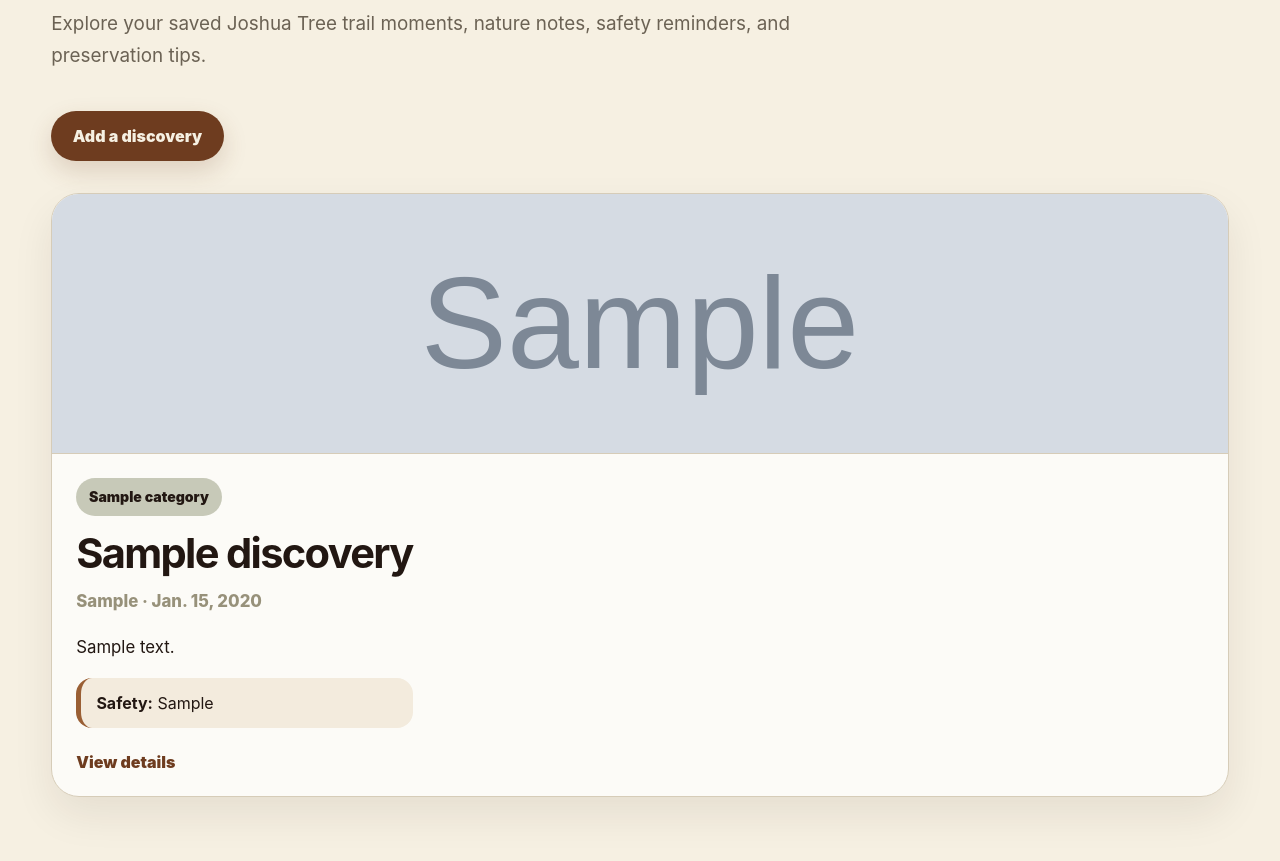
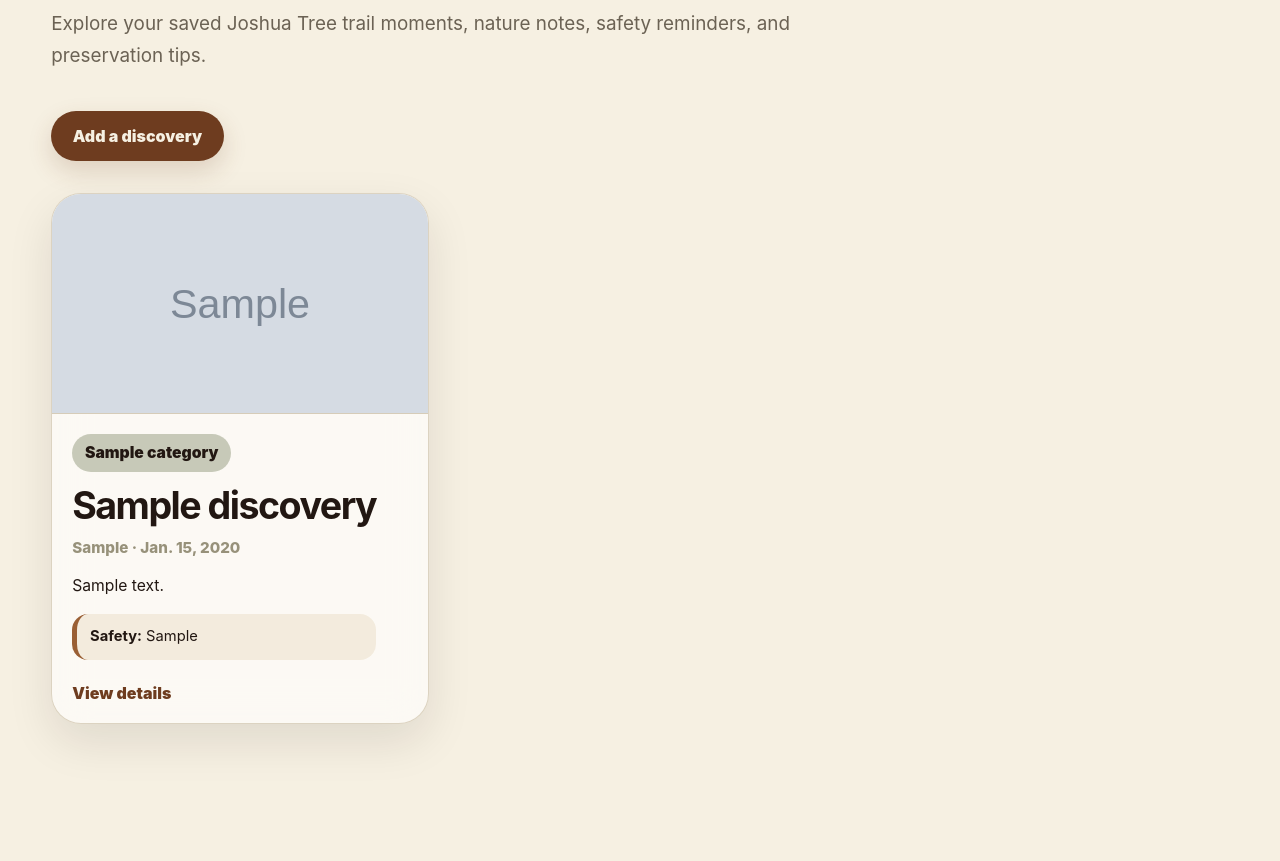
Before and after one commit to thara-messeroux/django-crud-app-lab, a Django app: page /discoveries/ in a window 1280 px wide. Shown: the part 251-1112 px from the top of the page. After the commit the page ends 991 px from the top, so only its background shows below. Run offline with Django 5.2, Linux system fonts and the light colour scheme; a user stored in the database is signed in; tables that the repository leaves empty hold one stand-in row (values such as "Sample post"); grey boxes marked "Sample" are stand-in pictures.

Commit message:
style: refine discovery card layout

```diff
--- a/main_app/static/css/style.css
+++ b/main_app/static/css/style.css
@@ -419,3 +419,84 @@ p {
         height: 210px;
     }
 }
+
+/* Modern square-ish discovery cards */
+.card-grid {
+    /* Wider cards = less tall, more premium product layout. */
+    grid-template-columns: repeat(auto-fit, minmax(320px, 1fr));
+    gap: 1.4rem;
+}
+
+.discovery-card {
+    /* Softer liquid-glass card with cleaner proportions. */
+    background: rgba(255, 255, 255, 0.62);
+    border: 1px solid rgba(214, 204, 184, 0.85);
+    border-radius: 30px;
+    box-shadow: 0 18px 45px rgba(34, 23, 18, 0.10);
+    backdrop-filter: blur(18px);
+    overflow: hidden;
+}
+
+.card-image {
+    /* Shorter image keeps the card from feeling too long. */
+    height: 220px;
+    border-radius: 0;
+}
+
+.card-content {
+    /* Tighter spacing makes the card feel more balanced. */
+    padding: 1.25rem;
+}
+
+.discovery-card h2 {
+    /* Slightly smaller title prevents cards from becoming too tall. */
+    font-size: clamp(1.8rem, 3vw, 2.35rem);
+    line-height: 0.98;
+    margin-bottom: 0.75rem;
+}
+
+.discovery-card p {
+    /* Keeps body copy compact but readable. */
+    font-size: 0.98rem;
+    line-height: 1.55;
+}
+
+.discovery-card .meta {
+    /* Keeps metadata useful without taking too much vertical space. */
+    font-size: 0.95rem;
+    line-height: 1.45;
+}
+
+.discovery-card .tip-box {
+    /* Compact safety box with enough breathing room. */
+    padding: 0.8rem;
+    margin-top: 0.9rem;
+    margin-bottom: 1.1rem;
+    font-size: 0.92rem;
+    line-height: 1.35;
+}
+
+.discovery-card .text-link {
+    /* Clean card action spacing. */
+    display: inline-flex;
+    margin-top: 0.35rem;
+}
+
+@media (min-width: 1100px) {
+    .card-grid {
+        /* Keeps desktop cards more square by showing 3 balanced columns. */
+        grid-template-columns: repeat(3, 1fr);
+    }
+}
+
+@media (max-width: 700px) {
+    .card-grid {
+        /* Keeps mobile cards comfortable and full width. */
+        grid-template-columns: 1fr;
+    }
+
+    .card-image {
+        /* Mobile image remains proportional. */
+        height: 210px;
+    }
+}
```
